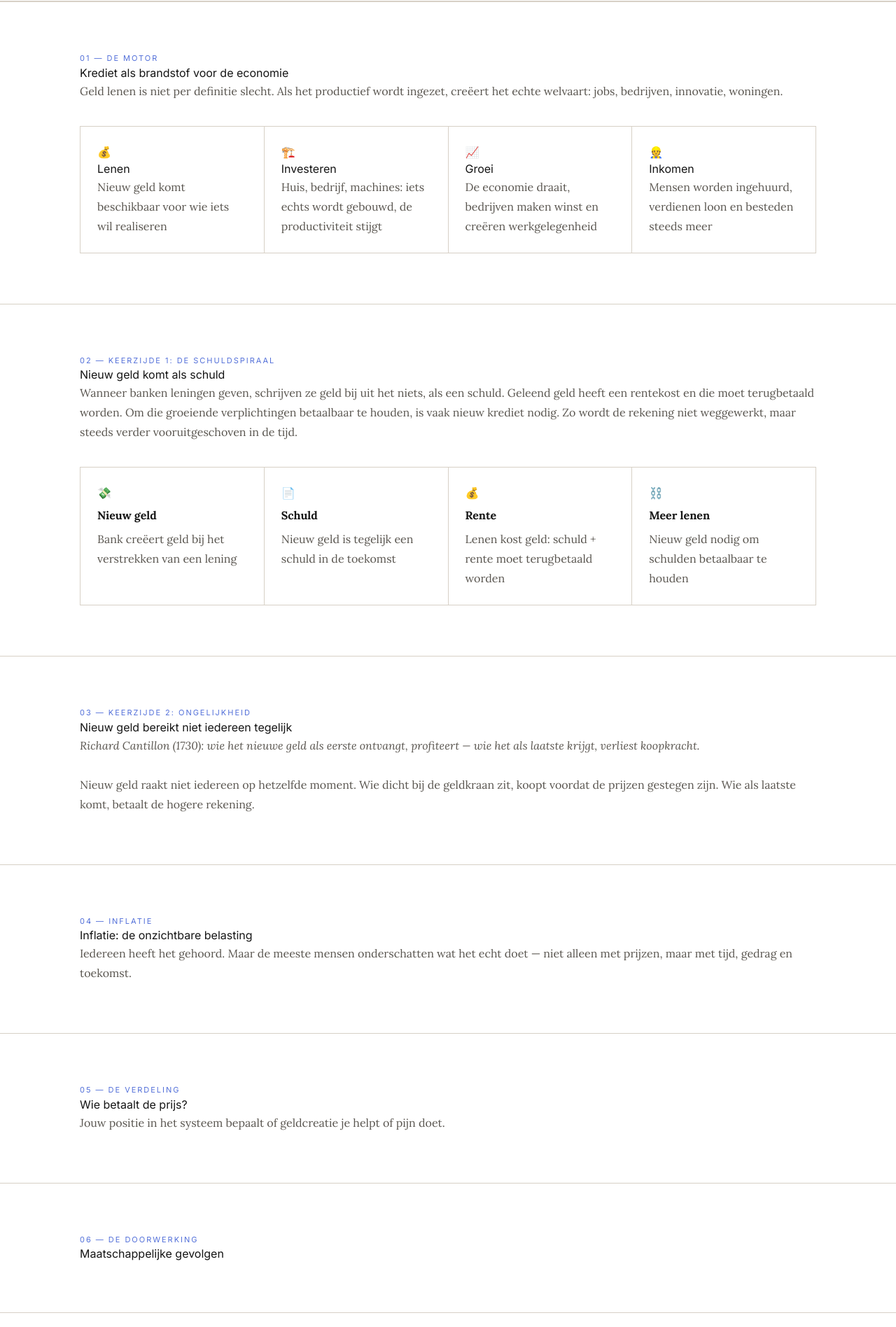
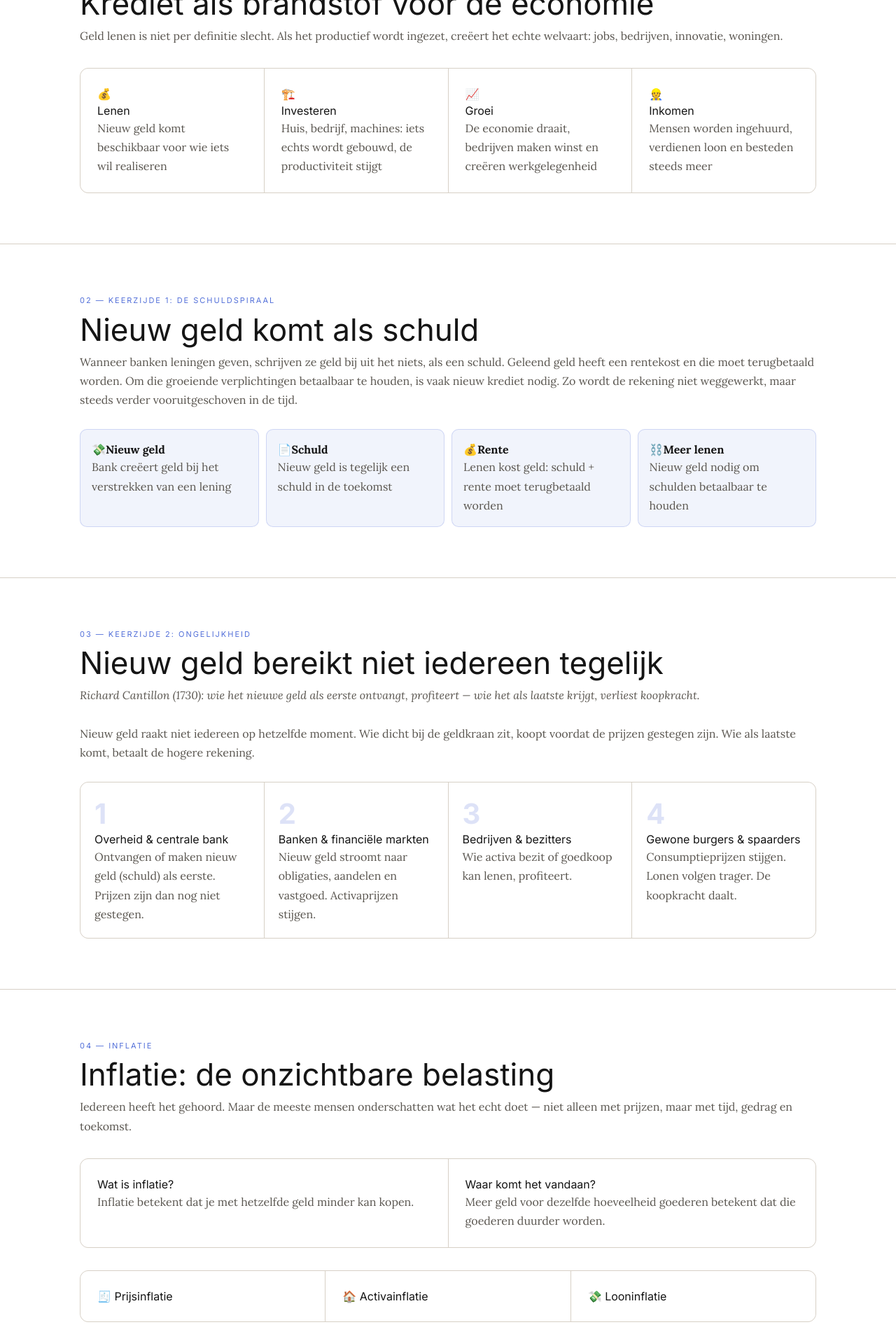
Before and after one commit to vjo18/geldgedrag, an Astro site: page /geldsysteem in a window 1280 px wide. Shown: the part 904-2800 px from the top of the page at 70% size. Built offline with nearby package versions, Linux system fonts and the light colour scheme; Astro itself is replaced by a stand-in of ours.

Commit message:
Redesign geldsysteem page with full visual section layout

```diff
--- a/src/pages/geldsysteem.astro
+++ b/src/pages/geldsysteem.astro
@@ -4,65 +4,42 @@ import Header from "@/components/Header.astro";
 import Footer from "@/components/Footer.astro";
 import { SITE } from "@/config";
 ---
-
-<Layout title={`${SITE.title} | Geldsysteem`} description="De Eeuwige Schuldcyclus — Geld & gedrag">
+<Layout title={`${SITE.title} | De Eeuwige Schuldcyclus`} description="Volledige visuele weergave van de schuldcyclus">
   <Header />
-  <main id="main-content" class="geldsysteem-page">
-    <div class="hero">
-      <div>
-        <div class="hero-eyebrow">Geld · Schuld · Cyclus</div>
-        <h1>De <em>oneindige</em><br />schuldcyclus</h1>
-        <p class="hero-sub">De economie draait op lenen. Zonder krediet valt de economische motor stil. Maar met te veel krediet is er inflatie en stijgen prijzen, ongelijkheid en de druk op gewone mensen. Dit doet de vraag ontstaan naar nóg meer nieuw geld en dus ook nieuwe schulden. Zo sluit de cirkel zich opnieuw.</p>
-      </div>
-      <div class="hero-scroll"><div class="scroll-line"></div>scroll</div>
-    </div>
-
+  <main id="main-content" class="page">
+    <div class="hero"><div><div class="hero-eyebrow">Geld · Schuld · Cyclus</div><h1>De <em>oneindige</em><br/>schuldcyclus</h1><p class="hero-sub">De economie draait op lenen. Zonder krediet valt de economische motor stil. Maar met te veel krediet is er inflatie en stijgen prijzen, ongelijkheid en de druk op gewone mensen. Dit doet de vraag ontstaan naar nóg meer nieuw geld en dus ook nieuwe schulden. Zo sluit de cirkel zich opnieuw.</p></div><div class="hero-scroll"><div class="scroll-line"></div>scroll</div></div>
     <div class="divider"></div>
 
-    <!-- Sections copied integraal -->
-    <section class="reveal"><div class="section-label">01 — De motor</div><h2>Krediet als brandstof voor de economie</h2><p class="lead">Geld lenen is niet per definitie slecht. Als het productief wordt ingezet, creëert het echte welvaart: jobs, bedrijven, innovatie, woningen.</p>
-    <div class="cards4"><div><span>💰</span><h3>Lenen</h3><p>Nieuw geld komt beschikbaar voor wie iets wil realiseren</p></div><div><span>🏗️</span><h3>Investeren</h3><p>Huis, bedrijf, machines: iets echts wordt gebouwd, de productiviteit stijgt</p></div><div><span>📈</span><h3>Groei</h3><p>De economie draait, bedrijven maken winst en creëren werkgelegenheid</p></div><div><span>👷</span><h3>Inkomen</h3><p>Mensen worden ingehuurd, verdienen loon en besteden steeds meer</p></div></div></section>
+    <section class="reveal"><div class="section-label">01 — De motor</div><h2>Krediet als brandstof voor de economie</h2><p class="lead">Geld lenen is niet per definitie slecht. Als het productief wordt ingezet, creëert het echte welvaart: jobs, bedrijven, innovatie, woningen.</p><div class="grid4 cardgrid"><div><div>💰</div><h3>Lenen</h3><p>Nieuw geld komt beschikbaar voor wie iets wil realiseren</p></div><div><div>🏗️</div><h3>Investeren</h3><p>Huis, bedrijf, machines: iets echts wordt gebouwd, de productiviteit stijgt</p></div><div><div>📈</div><h3>Groei</h3><p>De economie draait, bedrijven maken winst en creëren werkgelegenheid</p></div><div><div>👷</div><h3>Inkomen</h3><p>Mensen worden ingehuurd, verdienen loon en besteden steeds meer</p></div></div></section>
+    <div class="divider"></div>
 
+    <section class="reveal"><div class="section-label">02 — Keerzijde 1: De schuldspiraal</div><h2>Nieuw geld komt als schuld</h2><p class="lead">Wanneer banken leningen geven, schrijven ze geld bij uit het niets, als een schuld. Geleend geld heeft een rentekost en die moet terugbetaald worden. Om die groeiende verplichtingen betaalbaar te houden, is vaak nieuw krediet nodig. Zo wordt de rekening niet weggewerkt, maar steeds verder vooruitgeschoven in de tijd.</p><div class="flow"><div>💸<strong>Nieuw geld</strong><p>Bank creëert geld bij het verstrekken van een lening</p></div><div>📄<strong>Schuld</strong><p>Nieuw geld is tegelijk een schuld in de toekomst</p></div><div>💰<strong>Rente</strong><p>Lenen kost geld: schuld + rente moet terugbetaald worden</p></div><div>⛓️<strong>Meer lenen</strong><p>Nieuw geld nodig om schulden betaalbaar te houden</p></div></div></section>
     <div class="divider"></div>
-    <section class="reveal"><div class="section-label">02 — Keerzijde 1: De schuldspiraal</div><h2>Nieuw geld komt als schuld</h2><p class="lead">Wanneer banken leningen geven, schrijven ze geld bij uit het niets, als een schuld. Geleend geld heeft een rentekost en die moet terugbetaald worden. Om die groeiende verplichtingen betaalbaar te houden, is vaak nieuw krediet nodig. Zo wordt de rekening niet weggewerkt, maar steeds verder vooruitgeschoven in de tijd.</p>
-    <div class="flow4"><div>💸<strong>Nieuw geld</strong><p>Bank creëert geld bij het verstrekken van een lening</p></div><div>📄<strong>Schuld</strong><p>Nieuw geld is tegelijk een schuld in de toekomst</p></div><div>💰<strong>Rente</strong><p>Lenen kost geld: schuld + rente moet terugbetaald worden</p></div><div>⛓️<strong>Meer lenen</strong><p>Nieuw geld nodig om schulden betaalbaar te houden</p></div></div></section>
 
+    <section class="reveal"><div class="section-label">03 — Keerzijde 2: Ongelijkheid</div><h2>Nieuw geld bereikt niet iedereen tegelijk</h2><p class="lead"><i>Richard Cantillon (1730): wie het nieuwe geld als eerste ontvangt, profiteert — wie het als laatste krijgt, verliest koopkracht.</i><br/><br/>Nieuw geld raakt niet iedereen op hetzelfde moment. Wie dicht bij de geldkraan zit, koopt voordat de prijzen gestegen zijn. Wie als laatste komt, betaalt de hogere rekening.</p><div class="waterfall"><div><div class="wf-num">1</div><h3>Overheid & centrale bank</h3><p>Ontvangen of maken nieuw geld (schuld) als eerste. Prijzen zijn dan nog niet gestegen.</p></div><div><div class="wf-num">2</div><h3>Banken & financiële markten</h3><p>Nieuw geld stroomt naar obligaties, aandelen en vastgoed. Activaprijzen stijgen.</p></div><div><div class="wf-num">3</div><h3>Bedrijven & bezitters</h3><p>Wie activa bezit of goedkoop kan lenen, profiteert.</p></div><div><div class="wf-num">4</div><h3>Gewone burgers & spaarders</h3><p>Consumptieprijzen stijgen. Lonen volgen trager. De koopkracht daalt.</p></div></div></section>
     <div class="divider"></div>
-    <section class="reveal"><div class="section-label">03 — Keerzijde 2: Ongelijkheid</div><h2>Nieuw geld bereikt niet iedereen tegelijk</h2><p class="lead"><i>Richard Cantillon (1730): wie het nieuwe geld als eerste ontvangt, profiteert — wie het als laatste krijgt, verliest koopkracht.</i><br/><br/>Nieuw geld raakt niet iedereen op hetzelfde moment. Wie dicht bij de geldkraan zit, koopt voordat de prijzen gestegen zijn. Wie als laatste komt, betaalt de hogere rekening.</p></section>
 
-    <div class="divider"></div>
-    <section class="reveal"><div class="section-label">04 — Inflatie</div><h2>Inflatie: de onzichtbare belasting</h2><p class="lead">Iedereen heeft het gehoord. Maar de meeste mensen onderschatten wat het echt doet — niet alleen met prijzen, maar met tijd, gedrag en toekomst.</p></section>
+    <section class="reveal"><div class="section-label">04 — Inflatie</div><h2>Inflatie: de onzichtbare belasting</h2><p class="lead">Iedereen heeft het gehoord. Maar de meeste mensen onderschatten wat het echt doet — niet alleen met prijzen, maar met tijd, gedrag en toekomst.</p><div class="grid2 cardgrid"><div><h3>Wat is inflatie?</h3><p>Inflatie betekent dat je met hetzelfde geld minder kan kopen.</p></div><div><h3>Waar komt het vandaan?</h3><p>Meer geld voor dezelfde hoeveelheid goederen betekent dat die goederen duurder worden.</p></div></div><div class="grid3 cardgrid"><div><h3>🧾 Prijsinflatie</h3></div><div><h3>🏠 Activainflatie</h3></div><div><h3>💸 Looninflatie</h3></div></div></section>
 
-    <div class="divider"></div>
-    <section class="reveal"><div class="section-label">05 — De verdeling</div><h2>Wie betaalt de prijs?</h2><p class="lead">Jouw positie in het systeem bepaalt of geldcreatie je helpt of pijn doet.</p></section>
+    <div class="divider"></div><section class="reveal"><div class="section-label">05 — De verdeling</div><h2>Wie betaalt de prijs?</h2><div class="grid4 cardgrid"><div><h3>👷 Laag inkomen</h3></div><div><h3>👨‍💼 Middenklasse</h3></div><div><h3>💼 Vermogenden</h3></div><div><h3>🏛️ Dicht bij de geldkraan</h3></div></div></section>
+    <div class="divider"></div><section class="reveal"><div class="section-label">06 — De doorwerking</div><h2>Maatschappelijke gevolgen</h2><div class="grid3 cardgrid"><div><h3>💰 Financieel</h3></div><div><h3>🧠 Psychologisch</h3></div><div><h3>🏥 Gezondheid</h3></div><div><h3>👨‍👩‍👧 Gezin</h3></div><div><h3>🤝 Sociaal</h3></div><div><h3>🗳️ Politiek</h3></div></div></section>
+    <div class="divider"></div><section class="reveal"><div class="section-label">07 — Het dilemma</div><h2>Twee zwarte beesten</h2><div class="grid2 cardgrid"><div><h3>⚫ Te weinig krediet</h3></div><div><h3>⚫ Te veel krediet</h3></div></div></section>
 
-    <div class="divider"></div>
-    <section class="reveal"><div class="section-label">06 — De doorwerking</div><h2>Maatschappelijke gevolgen</h2></section>
-
-    <div class="divider"></div>
-    <section class="reveal"><div class="section-label">07 — Het dilemma</div><h2>Twee zwarte beesten</h2></section>
-
-    <div class="loop-section"><section><div class="section-label">08 — De kern</div><h2>De oneindige, zichzelf versterkende cyclus</h2></section></div>
-
-    <div class="divider"></div>
-    <section class="reveal"><div class="section-label">09 — Wat kan ik doen?</div><h2>Drie lagen van financiële weerbaarheid</h2></section>
+    <div class="loop-section"><section><div class="section-label">08 — De kern</div><h2>De oneindige, zichzelf versterkende cyclus</h2><div class="flow5"><div>1 Meer lenen</div><div>2 Meer geld</div><div>3 Prijzen stijgen</div><div>4 Druk groeit</div><div>5 Politiek ingrijpen ↩</div></div></section></div>
+    <div class="divider"></div><section class="reveal"><div class="section-label">09 — Wat kan ik doen?</div><h2>Drie lagen van financiële weerbaarheid</h2><div class="grid3 cardgrid"><div><h3>💰 Financieel</h3></div><div><h3>🧠 Psychologisch</h3></div><div><h3>🧩 Filosofisch</h3></div></div></section>
   </main>
   <Footer />
 </Layout>
-
 <style>
-  @import url('https://fonts.googleapis.com/css2?family=Inter:wght@400;500;600;700&family=Lora:ital,wght@0,400;0,500;0,600;0,700;1,400;1,600&display=swap');
-  .geldsysteem-page{--background:#f4f2ef;--foreground:#151515;--accent:#5370d9;--accent-soft:#31b4da;--border:#d7d0c6;--muted:#5a5650;--surface:#fff;font-family:'Lora',serif;background:var(--surface)}
-  .hero{min-height:100svh;display:grid;place-items:center;text-align:center;padding:80px 24px;border-bottom:1px solid var(--border);position:relative}
-  .hero-eyebrow,.section-label{font-family:'Inter',sans-serif;font-size:11px;letter-spacing:.18em;text-transform:uppercase;color:var(--accent)}
-  h1,h2,h3{font-family:'Inter',sans-serif} h1{font-size:clamp(36px,6vw,72px)} h1 em{font-family:'Lora',serif;color:var(--accent)}
-  .hero-sub,.lead,p{color:var(--muted);line-height:1.75}
-  .hero-scroll{position:absolute;bottom:32px;left:50%;transform:translateX(-50%)}
-  .scroll-line{width:1px;height:44px;background:linear-gradient(to bottom,var(--accent),transparent)}
-  .divider{height:1px;background:var(--border)} section{padding:72px 24px;max-width:1100px;margin:0 auto}
-  .cards4,.flow4{margin-top:36px;display:grid;grid-template-columns:repeat(4,1fr);gap:1px;background:var(--border);border:1px solid var(--border)}
-  .cards4>div,.flow4>div{background:var(--surface);padding:24px}
-  .flow4 strong{display:block;margin:.5rem 0}
-  .loop-section{padding:80px 24px;background:var(--foreground);color:var(--background)} .loop-section h2{color:var(--background)}
-  @media (max-width:860px){.cards4,.flow4{grid-template-columns:1fr}}
+@import url('https://fonts.googleapis.com/css2?family=Inter:wght@400;500;600;700&family=Lora:ital,wght@0,400;0,500;0,600;0,700;1,400;1,600&display=swap');
+.page{--background:#f4f2ef;--foreground:#151515;--accent:#5370d9;--accent-soft:#31b4da;--accent-subtle:rgba(83,112,217,.08);--border:#d7d0c6;--muted:#5a5650;--surface:#fff;font-family:'Lora',serif;background:var(--surface)}
+.hero{min-height:85svh;display:grid;place-items:center;text-align:center;padding:80px 24px;border-bottom:1px solid var(--border);position:relative}.hero h1{font-family:'Inter';font-size:clamp(36px,6vw,72px)}.hero h1 em{font-family:'Lora';color:var(--accent)}
+.hero-eyebrow,.section-label{font-family:'Inter';font-size:11px;letter-spacing:.18em;text-transform:uppercase;color:var(--accent)}.hero-sub,.lead,p{color:var(--muted);line-height:1.7}.divider{height:1px;background:var(--border)}
+section{padding:72px 24px;max-width:1100px;margin:0 auto}h2,h3{font-family:'Inter'}h2{font-size:clamp(26px,3.5vw,44px)}
+.cardgrid{display:grid;gap:1px;background:var(--border);border:1px solid var(--border);border-radius:12px;overflow:hidden;margin-top:32px}.cardgrid>div{background:var(--surface);padding:24px}
+.grid4{grid-template-columns:repeat(4,1fr)}.grid3{grid-template-columns:repeat(3,1fr)}.grid2{grid-template-columns:repeat(2,1fr)}
+.flow{display:grid;grid-template-columns:repeat(4,1fr);gap:10px;margin-top:28px}.flow>div{background:var(--accent-subtle);border:1px solid rgba(83,112,217,.22);padding:16px;border-radius:10px}
+.waterfall{display:grid;grid-template-columns:repeat(4,1fr);gap:1px;background:var(--border);border:1px solid var(--border);border-radius:12px;overflow:hidden;margin-top:28px}.waterfall>div{background:var(--surface);padding:20px}.wf-num{font:700 40px 'Inter';color:rgba(83,112,217,.2)}
+.loop-section{background:var(--foreground);padding:70px 0}.loop-section h2,.loop-section .section-label{color:var(--background)}.flow5{display:grid;grid-template-columns:repeat(5,1fr);gap:8px;margin-top:24px}.flow5>div{color:var(--background);border:1px solid rgba(83,112,217,.35);padding:14px;background:rgba(83,112,217,.08)}
+@media(max-width:900px){.grid4,.grid3,.grid2,.flow,.waterfall,.flow5{grid-template-columns:1fr}}
 </style>
```
